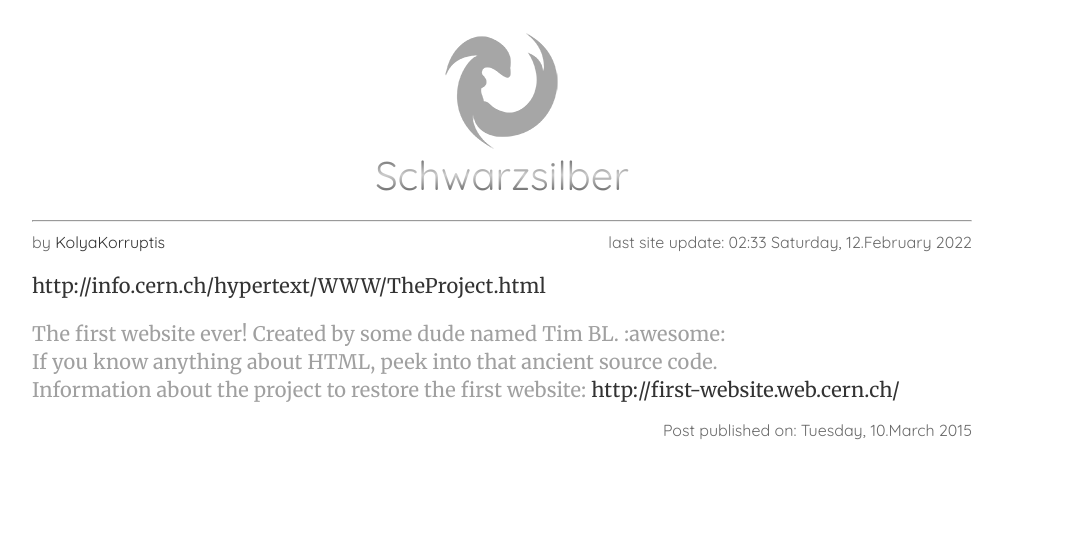
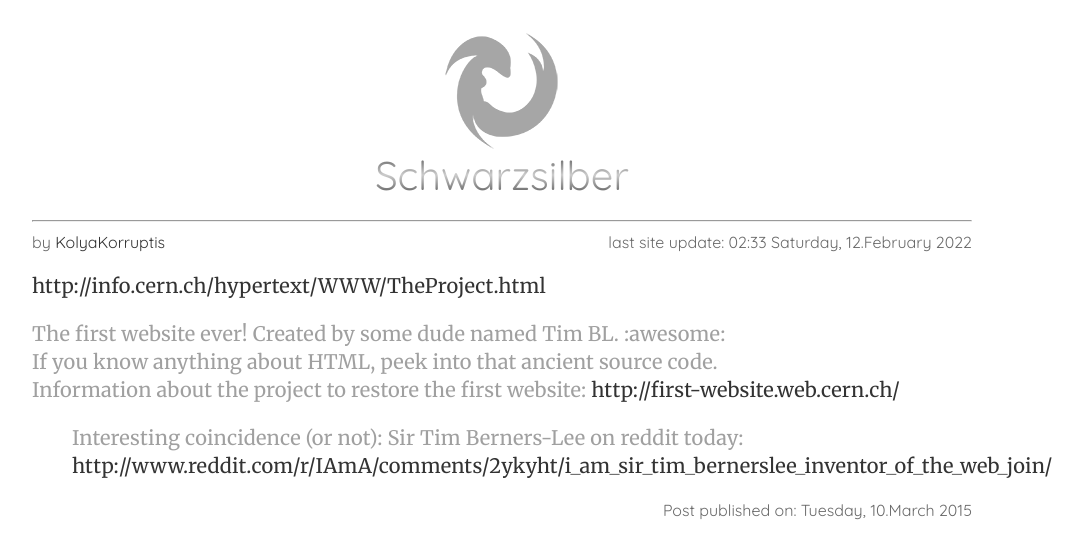
Before and after one commit to KolyaKorruptis/.github.io, a Jekyll site: the page built from _posts/2015-03-10-The-First-Website-Ever.md, in a window 1280 px wide. Shown: the top 559 px of the page, without its empty margins (138-1221 px from the left). Built offline with Jekyll 4.4.1, drawn with Linux system fonts in a browser that asks for light colours; the repository's description, which GitHub fills in, is left out.

Commit message:
The first website ever

```diff
--- a/_posts/2015-03-10-The-First-Website-Ever.md
+++ b/_posts/2015-03-10-The-First-Website-Ever.md
@@ -8,3 +8,6 @@
 The first website ever! Created by some dude named Tim BL. :awesome:
 If you know anything about HTML, peek into that ancient source code.
 Information about the project to restore the first website: [http://first-website.web.cern.ch/](http://first-website.web.cern.ch/)
+
+
+> Interesting coincidence (or not): Sir Tim Berners-Lee on reddit today: [http://www.reddit.com/r/IAmA/comments/2ykyht/i_am_sir_tim_bernerslee_inventor_of_the_web_join/](http://www.reddit.com/r/IAmA/comments/2ykyht/i_am_sir_tim_bernerslee_inventor_of_the_web_join/)
```
